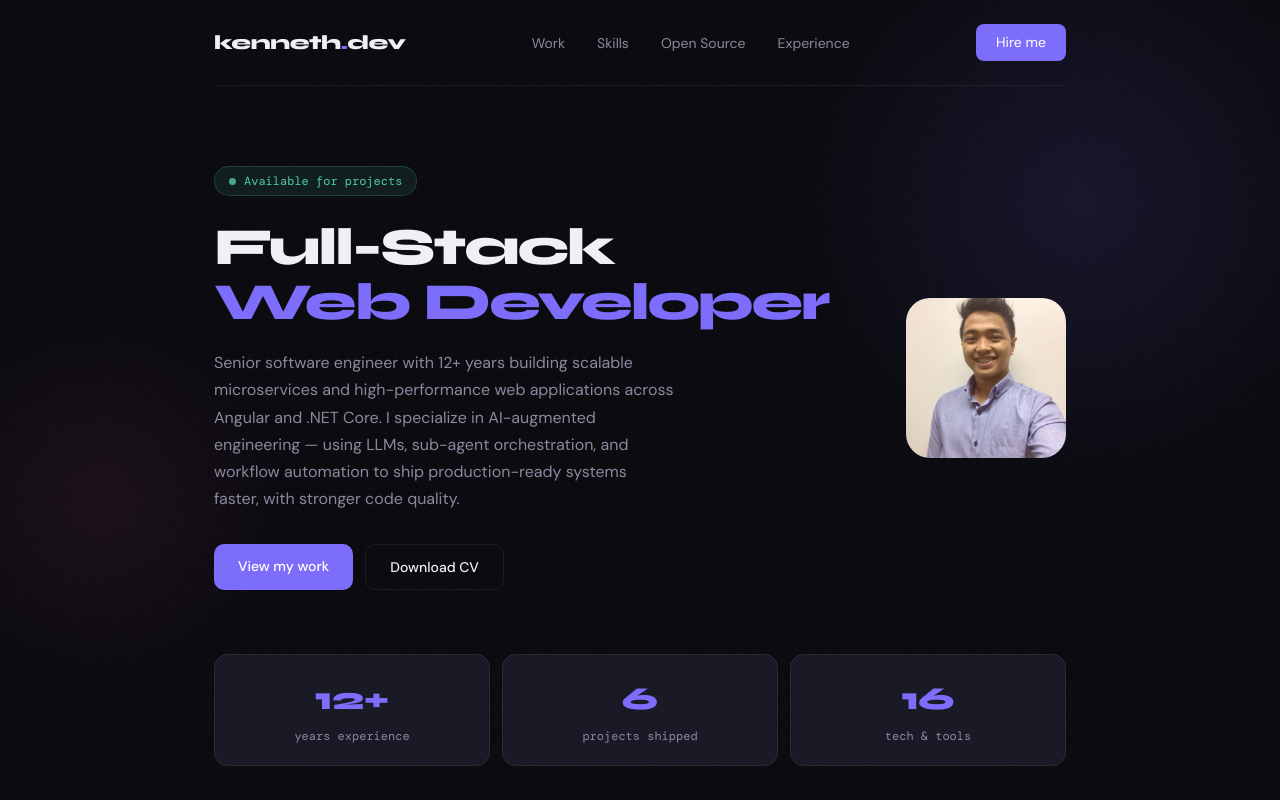
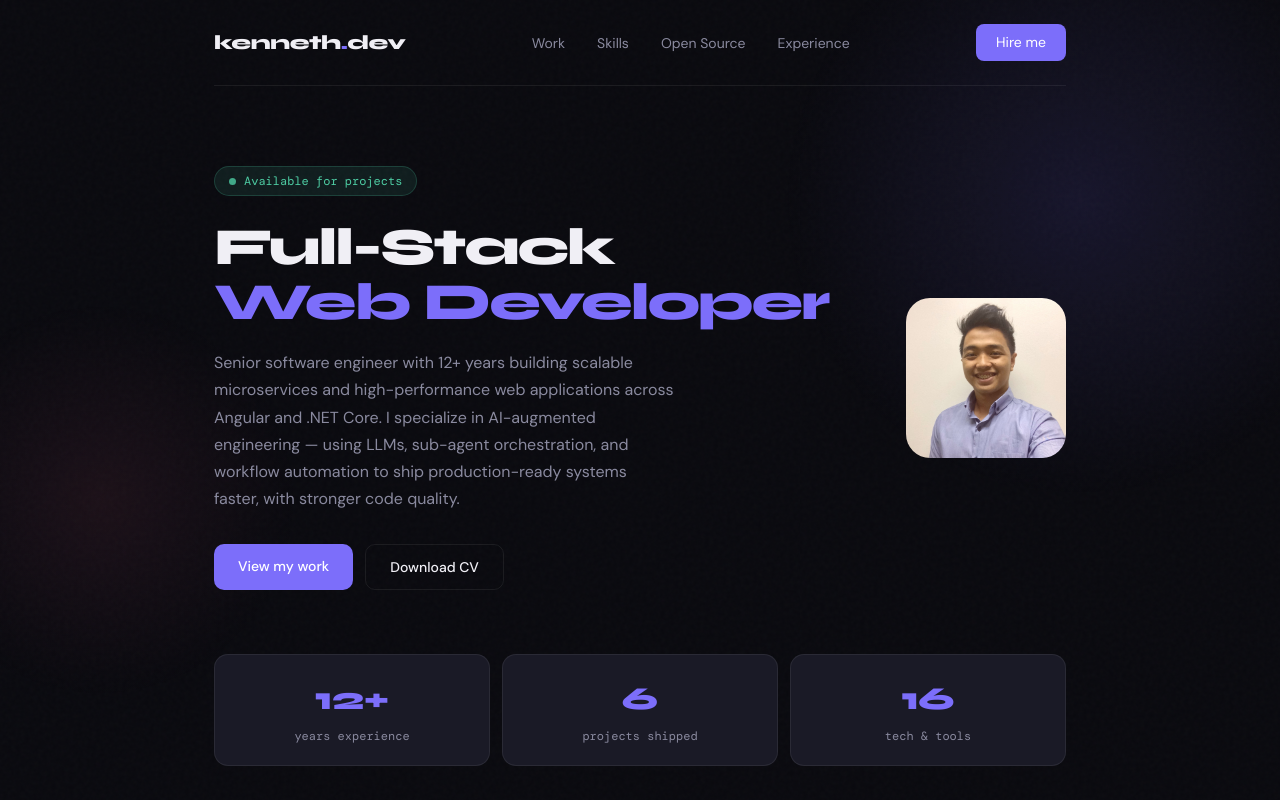
Before and after one commit to kennetharcenio/kenneth-web-portfolio, a Next.js app: page / in a window 1280 px wide. Shown: the top 800 px of the page. Built offline with nearby package versions, Linux system fonts and the light colour scheme.

Commit message:
Shift avatar object-position so hair isn't cropped

```diff
--- a/components/Hero.tsx
+++ b/components/Hero.tsx
@@ -80,6 +80,7 @@ export default function Hero() {
           width={160}
           height={160}
           className="block h-full w-full object-cover"
+          style={{ objectPosition: 'center 20%' }}
         />
         <span
           className="absolute pointer-events-none"
```
